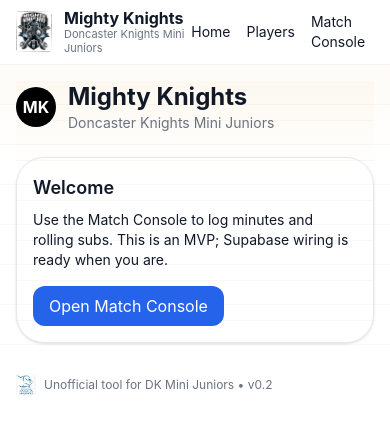
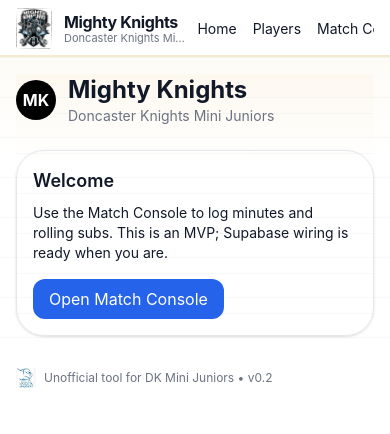
Before and after one commit to brailsford/mighty-knights-app, a Next.js app: page / in a window 390 px wide. Shown: the top 434 px of the page. Built offline with nearby package versions, Linux system fonts and the light colour scheme.

Commit message:
style(mobile): fix overflow, stack actions, tighter cards + rugby accent

```diff
--- a/app/layout.jsx
+++ b/app/layout.jsx
@@ -11,22 +11,22 @@
   return (
     <html lang="en" suppressHydrationWarning>
       <body className="bg-white text-gray-900 dark:bg-neutral-900 dark:text-gray-100">
-        <header className="sticky top-0 z-40 border-b border-black/5 dark:border-white/10 bg-white/70 dark:bg-neutral-900/70 backdrop-blur">
-          <div className="mx-auto max-w-screen-xl px-4 py-2 flex items-center justify-between">
-            <div className="flex items-center gap-3">
-              <Image src="/mk-logo.png" alt="Mighty Knights" width={36} height={36} className="rounded" />
-              <div className="leading-tight">
-                <div className="font-bold">Mighty Knights</div>
-                <div className="text-[11px] text-gray-500 dark:text-gray-400">Doncaster Knights Mini Juniors</div>
-              </div>
-            </div>
-            <nav className="flex items-center gap-4 text-sm">
-              <Link className="hover:underline" href="/">Home</Link>
-              <Link className="hover:underline" href="/players">Players</Link>
-              <Link className="hover:underline" href="/match">Match Console</Link>
-            </nav>
-          </div>
-        </header>
+		<header className="header-blur sticky top-0 z-40">
+		  <div className="mx-auto max-w-screen-xl px-4 py-2 flex items-center justify-between gap-3">
+			<div className="flex min-w-0 items-center gap-3">
+			  <Image src="/mk-logo.png" alt="Mighty Knights" width={36} height={36} className="rounded" priority />
+			  <div className="leading-tight min-w-0">
+				<div className="font-bold tracking-tight truncate">Mighty Knights</div>
+				<div className="text-[11px] text-gray-500 dark:text-gray-400 truncate">Doncaster Knights Mini Juniors</div>
+			  </div>
+			</div>
+			<nav className="flex items-center gap-4 text-sm overflow-x-auto no-scrollbar">
+			  <Link className="hover:underline shrink-0" href="/">Home</Link>
+			  <Link className="hover:underline shrink-0" href="/players">Players</Link>
+			  <Link className="hover:underline shrink-0" href="/match">Match Console</Link>
+			</nav>
+		  </div>
+		</header>
         <main className="mx-auto max-w-screen-xl p-4">{children}</main>
         <footer className="mx-auto max-w-screen-xl px-4 py-4 text-xs text-gray-500 flex items-center gap-2">
           <Image src="/dk-white.png" alt="Doncaster Knights" width={20} height={20} />
--- a/app/match/page.jsx
+++ b/app/match/page.jsx
@@ -247,7 +247,7 @@
         </div>
 
         {/* Settings */}
-        <div className="panel p-4 grid grid-cols-1 gap-4 md:grid-cols-4">
+        <div className="panel panel-narrow grid grid-cols-1 gap-3 sm:gap-4 md:grid-cols-4">
           <label className="block text-sm">Squad
             <select value={teamId||''} onChange={(e)=>setTeamId(e.target.value)} className="field field-dark mt-1" disabled={settingsDisabled}>
               {teams.map(t => <option key={t.id} value={t.id}>{t.name} — {t.squad.toUpperCase()}</option>)}
@@ -270,7 +270,7 @@
 
         {/* Starter picker */}
         {needsStarters && (
-          <div className="card p-4 bg-amber-50">
+          <div className="card card-narrow bg-amber-50">
             <div className="mb-2 text-sm font-semibold">Select your starting {maxOnField}</div>
             <div className="grid grid-cols-2 gap-2 sm:grid-cols-3 md:grid-cols-4">
               {players.map(p => {
@@ -295,24 +295,27 @@
         )}
 
         {/* Clock & actions */}
-        <div className="card p-4 flex items-center justify-between">
+		<div className="card card-narrow flex flex-col gap-3 sm:flex-row sm:items-center sm:justify-between">
 		  <div>
 			<div className="text-sm text-gray-500">Match Clock</div>
 			<div className="text-6xl font-extrabold tabular-nums">{fmt(matchMs)}</div>
 			<div className="text-xs text-gray-500">On field: {onField.length}/{maxOnField}</div>
 		  </div>
-          <div className="flex gap-2">
-            <button onClick={()=>setIsRunning(v=>!v)} disabled={controlDisabled}
-              className={`btn ${isRunning?'btn-primary bg-mk-crimson':'btn-emerald'} ${controlDisabled?'opacity-50':''}`}>
+		  <div className="stack-sm w-full sm:w-auto">
+			<button
+			  onClick={()=>setIsRunning(v=>!v)}
+			  disabled={controlDisabled}
+			  className={`btn ${isRunning?'btn-primary bg-mk-crimson':'btn-emerald'} ${controlDisabled?'opacity-50':''} w-full sm:w-auto`}
+			>
 			  {isRunning?'Pause':'Start'}
 			</button>
-            <button onClick={resetMatch} className="btn btn-outline" disabled={isFinal}>Reset</button>
-            <button onClick={endGame} className="btn bg-dk-navy text-white" disabled={isFinal}>End game</button>
+			<button onClick={resetMatch} className="btn btn-outline w-full sm:w-auto" disabled={isFinal}>Reset</button>
+			<button onClick={endGame} className="btn bg-dk-navy text-white w-full sm:w-auto" disabled={isFinal}>End game</button>
 		  </div>
 		</div>
 
         {/* On Field & Bench */}
-        <div className="grid grid-cols-1 gap-4 lg:grid-cols-3">
+        <div className="card card-narrow lg:col-span-2">
           <div className="card p-4 lg:col-span-2">
             <h2 className="mb-2 text-lg font-semibold">On Field ({onField.length}/{maxOnField})</h2>
             <ul className="grid grid-cols-1 gap-2 sm:grid-cols-2 md:grid-cols-3">
@@ -349,7 +352,7 @@
             </ul>
           </div>
 
-          <div className="card p-4">
+          <div className="card card-narrow">
             <h2 className="mb-2 text-lg font-semibold">Bench</h2>
             <ul className="grid grid-cols-1 gap-2 sm:grid-cols-2">
               {bench.map(p => {
--- a/app/players/page.jsx
+++ b/app/players/page.jsx
@@ -94,43 +94,31 @@
   return (
     <div className="space-y-4">
       {/* Header row */}
-      <div className="flex items-center justify-between">
-        <div>
+		<div className="flex flex-col gap-3 sm:flex-row sm:items-end sm:justify-between">
+		  <div className="min-w-0">
 			<h1 className="text-xl font-bold tracking-tight">Players</h1>
-          <p className="text-sm text-gray-500">Name your squad. These names appear on the match console.</p>
+			<p className="text-sm text-gray-500 truncate">Name your squad. These names appear on the match console.</p>
 		  </div>
-        <div className="flex items-center gap-2">
-          <select
-            value={teamId || ''}
-            onChange={e => setTeamId(e.target.value)}
-            className="field field-dark w-auto"
-          >
-            {teams.map(t => (
-              <option key={t.id} value={t.id}>
-                {t.name} — {t.squad.toUpperCase()}
-              </option>
-            ))}
+		  <div className="flex flex-wrap gap-2">
+			<select value={teamId || ''} onChange={e => setTeamId(e.target.value)} className="field field-dark w-[calc(50%-0.25rem)] sm:w-auto">
+			  {teams.map(t => <option key={t.id} value={t.id}>{t.name} — {t.squad.toUpperCase()}</option>)}
 			</select>
 
-          <label className="text-sm flex items-center gap-2">
+			<label className="text-sm flex items-center gap-2 w-[calc(50%-0.25rem)] sm:w-auto">
 			  Squad size
-            <select
-              value={count}
-              onChange={e => ensureCount(parseInt(e.target.value))}
-              className="field field-dark w-[92px]"
-            >
+			  <select value={count} onChange={e => ensureCount(parseInt(e.target.value))} className="field field-dark w-full sm:w-[92px]">
 				{[10,12,14,16,18,20].map(n => <option key={n} value={n}>{n}</option>)}
 			  </select>
 			</label>
 
-          <button onClick={save} disabled={saving} className={`btn ${saving ? 'btn-ghost text-gray-400' : 'btn-primary'}`}>
+			<button onClick={save} disabled={saving} className={`btn ${saving ? 'btn-ghost text-gray-400' : 'btn-primary'} w-full sm:w-auto`}>
 			  {saving ? 'Saving…' : 'Save'}
 			</button>
 		  </div>
 		</div>
 
       {/* Grid */}
-      <div className="card p-4">
+      <div className="card card-narrow">
         {loading ? (
           <div className="text-sm text-gray-500">Loading…</div>
         ) : (
--- a/styles/globals.css
+++ b/styles/globals.css
@@ -98,3 +98,20 @@
     box-shadow: 0 0 0 2px rgba(232,193,112,0.25);
   }
 }
+
+/* --- Mobile-fit helpers --- */
+@layer components {
+  /* Buttons should never overflow their container */
+  .btn { max-width: 100%; white-space: nowrap; }
+
+  /* Stack on mobile, row on sm+ */
+  .stack-sm { @apply flex flex-col gap-2 sm:flex-row; }
+
+  /* Make cards breathe less on mobile to reduce overflow chance */
+  .card-narrow { @apply p-3 sm:p-4; }
+  .panel-narrow { @apply p-3 sm:p-4; }
+}
+/* Accent stripe (subtle gold line under header) */
+.header-blur {
+  box-shadow: inset 0 -2px 0 0 rgba(232,193,112,0.35);
+}
```
Lines whose indentation alone changed are shown as unchanged.
